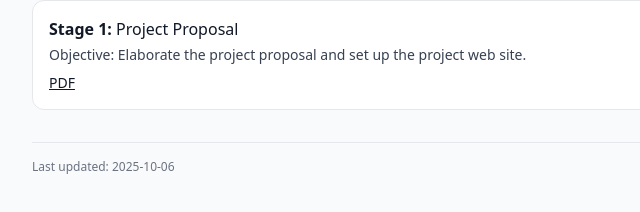
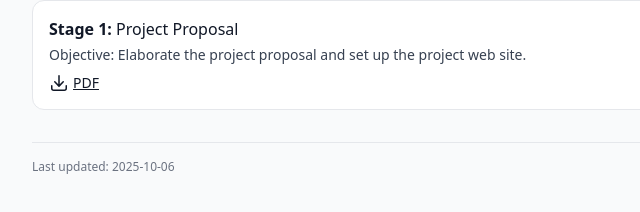
Before and after one commit to ipm-g7/ipm-g7.github.io, a plain HTML site: page index.html in a window 1280 px wide. Shown: the part 800-1012 px from the top of the page, 248-888 px from the left. Drawn offline with nearby package versions, Linux system fonts and the light colour scheme.

Commit message:
Added download icon

```diff
--- a/index.html
+++ b/index.html
@@ -75,7 +75,11 @@
             <span class="text-xs rounded-full border px-2 py-0.5">2025-10-06</span>
           </div>
           <p class="text-sm text-gray-700 mt-1">Objective: Elaborate the project proposal and set up the project web site.</p>
-          <div class="mt-2 flex gap-3 text-sm">
+          <div class="mt-2 flex gap-1 text-sm">
+            <svg xmlns="http://www.w3.org/2000/svg" viewBox="0 0 20 20" fill="currentColor" class="size-5">
+                <path d="M10.75 2.75a.75.75 0 0 0-1.5 0v8.614L6.295 8.235a.75.75 0 1 0-1.09 1.03l4.25 4.5a.75.75 0 0 0 1.09 0l4.25-4.5a.75.75 0 0 0-1.09-1.03l-2.955 3.129V2.75Z" />
+                <path d="M3.5 12.75a.75.75 0 0 0-1.5 0v2.5A2.75 2.75 0 0 0 4.75 18h10.5A2.75 2.75 0 0 0 18 15.25v-2.5a.75.75 0 0 0-1.5 0v2.5c0 .69-.56 1.25-1.25 1.25H4.75c-.69 0-1.25-.56-1.25-1.25v-2.5Z" />
+            </svg>
             <a class="underline" href="deliveries/stage1.pdf">PDF</a>
           </div>
         </article>
```
